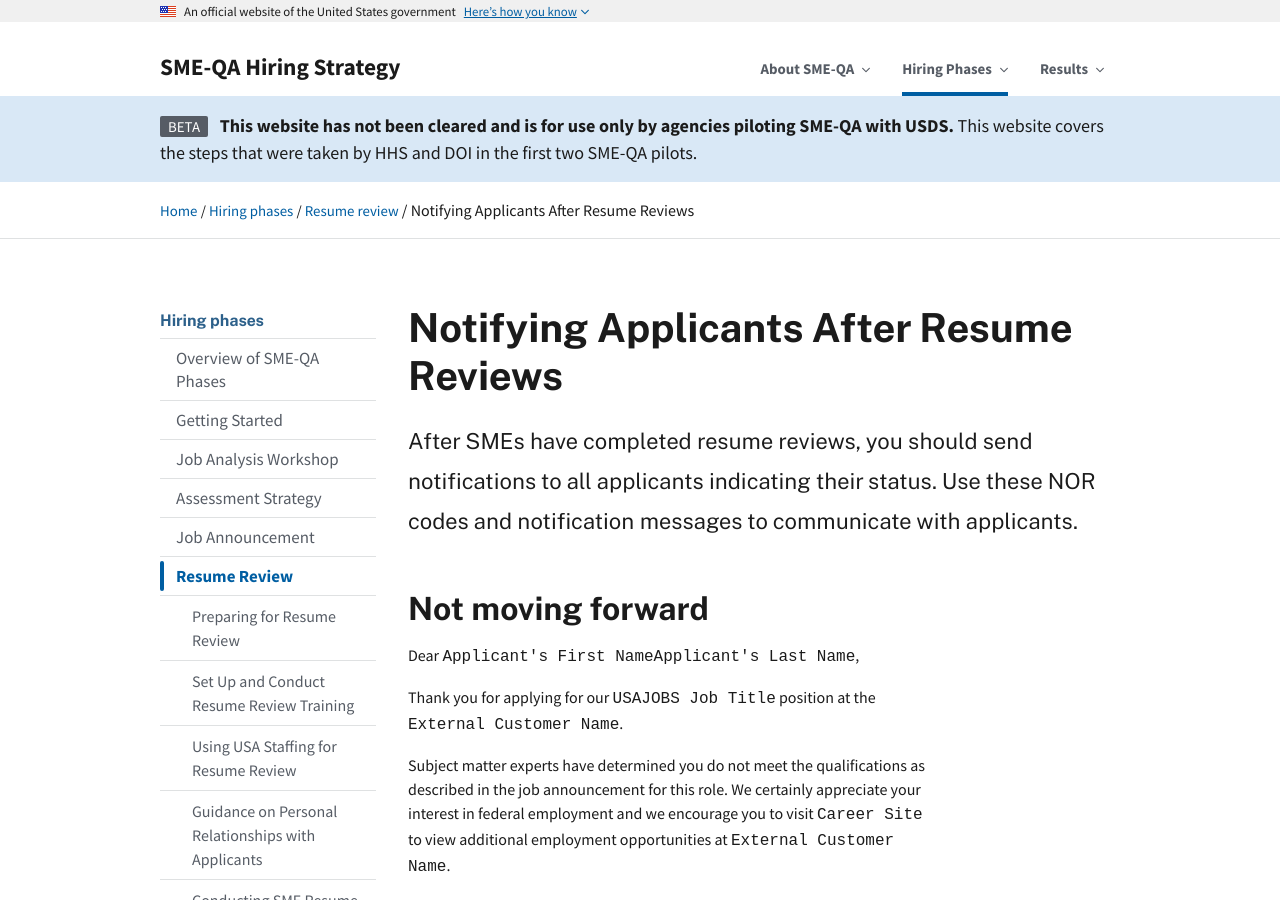
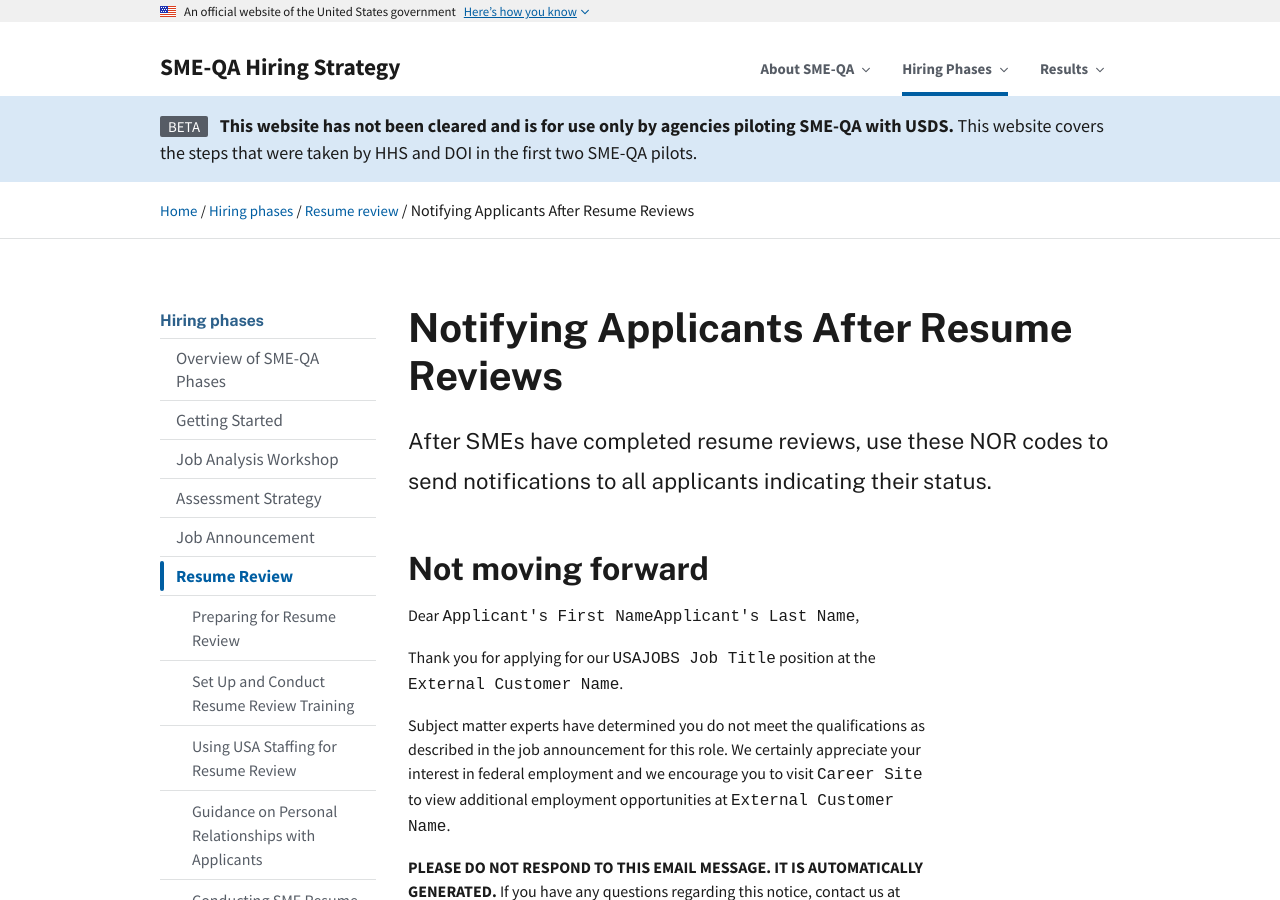
Before and after one commit to usds/SME-QA-Website, a Jekyll site: the page built from pages/phases/resume-review/notifications.md, in a window 1280 px wide and 900 px high. Built offline with Jekyll 4.4.1, drawn with Linux system fonts in a browser that asks for light colours.

Commit message:
Update notifications.md

```diff
--- a/pages/phases/resume-review/notifications.md
+++ b/pages/phases/resume-review/notifications.md
@@ -6,7 +6,7 @@
 sidenav: hiring-phases
 phase: resume-review
 sub-phase-order: 070
-intro: After SMEs have completed resume reviews, you should send notifications to all applicants indicating their status. Use these NOR codes and notification messages to communicate with applicants.
+intro: After SMEs have completed resume reviews, use these NOR codes to send notifications to all applicants indicating their status.
 ---
 
 <p class="usa-intro">
```
